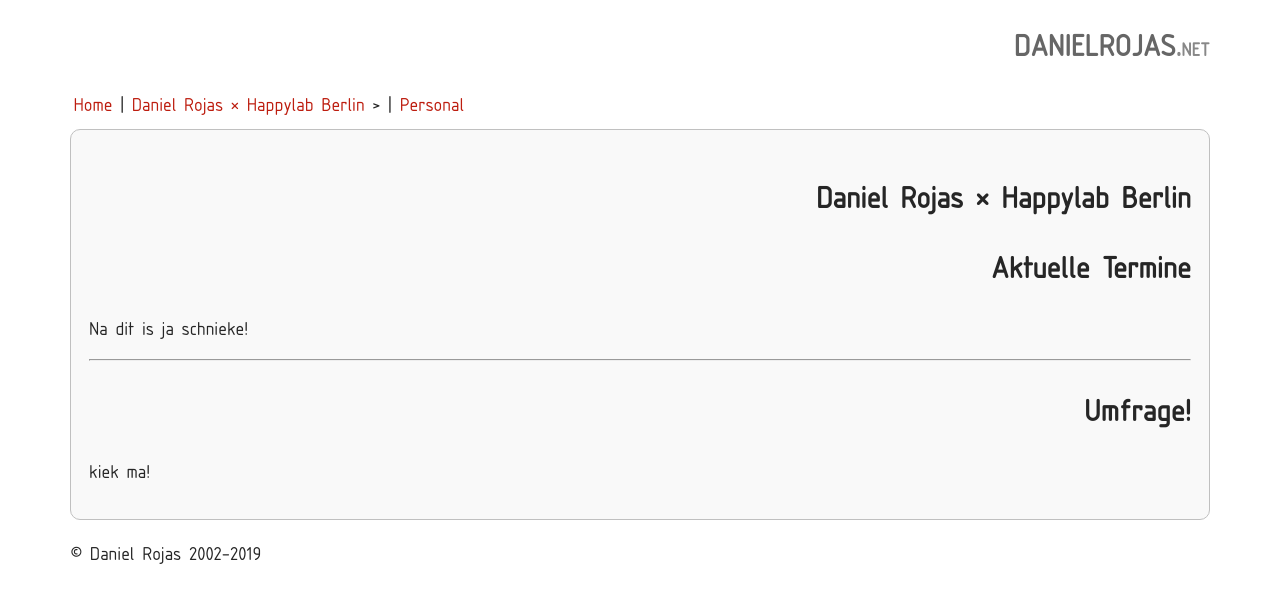
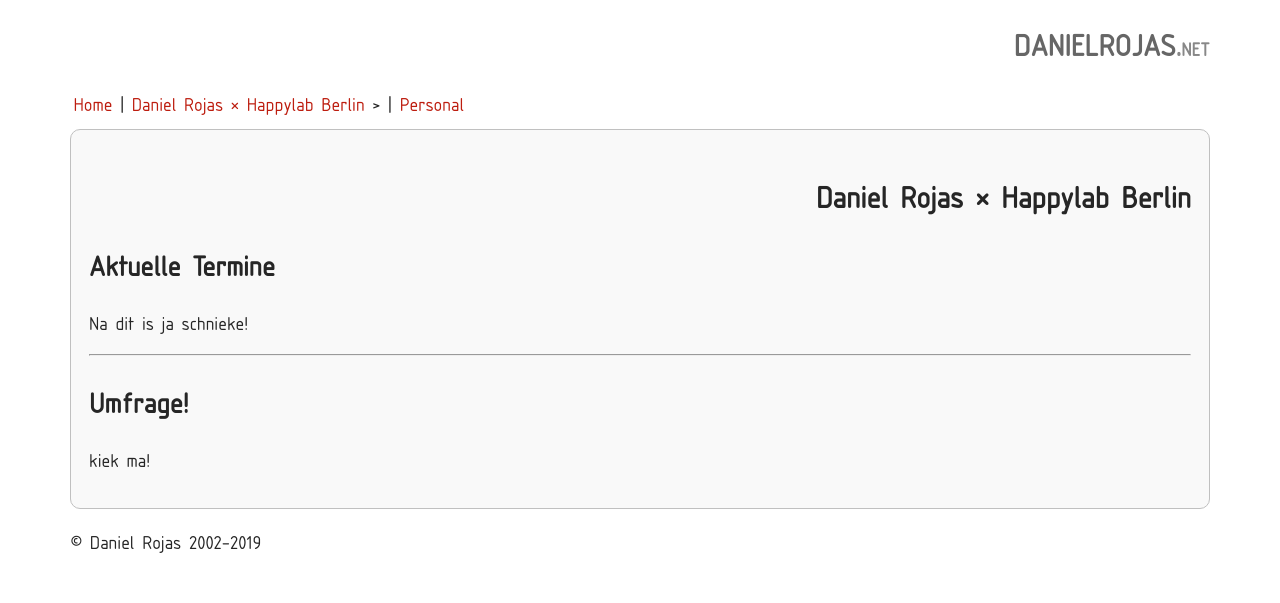
Before and after one commit to 17o2/17o2.github.io, a Jekyll site: the page built from _pages/90_happylab.md, in a window 1280 px wide. Shown: the top 603 px of the page. Built offline with Jekyll 4.4.1, drawn with Linux system fonts in a browser that asks for light colours; nearby versions of some CDN libraries.

Commit message:
H2 instead of H1

```diff
--- a/_pages/90_happylab.md
+++ b/_pages/90_happylab.md
@@ -3,10 +3,10 @@ title: Daniel Rojas × Happylab Berlin
 permalink: /happylab/
 category: other
 ---
-<h1>Aktuelle Termine</h1>
+<h2>Aktuelle Termine</h2>
 Na dit is ja schnieke!
 
 <hr>
 
-<h1>Umfrage!</h1>
+<h2>Umfrage!</h2>
 kiek ma!
```
